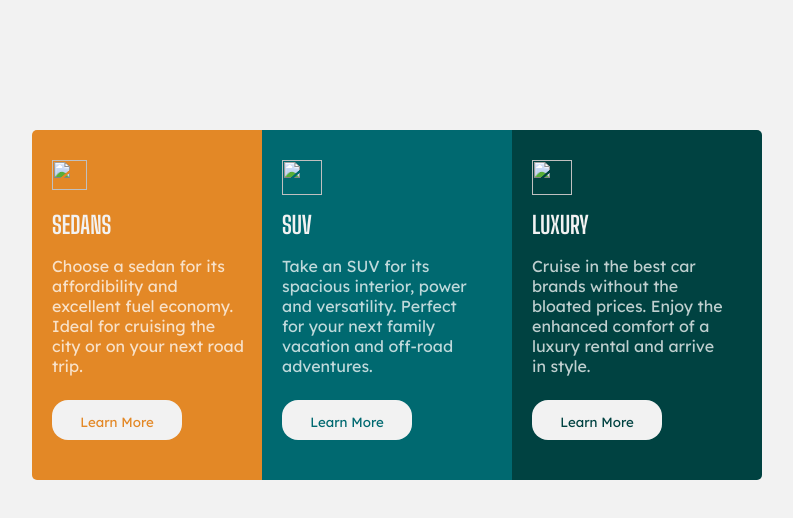
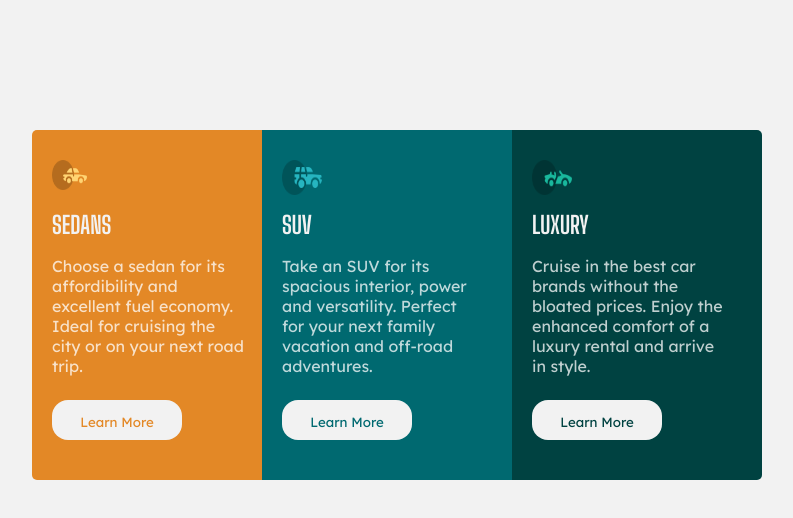
Before and after one commit to SolidEnder/3ColumnPreviewJesse.github.io, a plain HTML site: page index.html in a window 1280 px wide. Shown: the whole page, without its empty margins (208-1001 px from the left). Drawn offline with Linux system fonts and the light colour scheme.

Commit message:
Updated image paths and code formatting

```diff
--- a/index.html
+++ b/index.html
@@ -1,4 +1,5 @@
 <!DOCTYPE html>
+<link rel="icon" href="favicon-32x32.png">
 <link rel="stylesheet" href="3ColumnPreview.css">
 <link rel="preconnect" href="https://fonts.googleapis.com">
 <link rel="preconnect" href="https://fonts.gstatic.com" crossorigin>
@@ -7,26 +8,26 @@
 <html>
 	<body>
     <div id="sedanContainer">
-    	<img src="file:///C:/Users/bryan/OneDrive/Documents/3ColumnPreview/sedanIcon.svg" id="sedanImg"/>
+    	<img src="sedanIcon.png" id="sedanImg"/>
     	<h2 id="sedanHead">SEDANS</h2>
     	<p id="sedanDetails">Choose a sedan for its affordibility and excellent fuel economy. Ideal
     	for cruising the city or on your next road trip.</p>
     	<button id="sedanBtn">
-    		<p id="sBtnTxt">Learn More</p>
+    	  <p id="sBtnTxt">Learn More</p>
     	</button>
     </div>
     <div id="suvContainer">
-			<img src="file:///C:/Users/bryan/OneDrive/Documents/3ColumnPreview/suvIcon.svg" id="suvImg"/>
-    	<h2 id="suvHead">SUV</h2>
+      <img src="suvIcon.png" id="suvImg"/>
+      <h2 id="suvHead">SUV</h2>
       <p id="suvDetails">Take an SUV for its spacious interior, power and versatility.
       Perfect for your next family vacation and off-road adventures.</p>
       <button id="suvBtn">
-				<p id="suvBtnTxt">Learn More</p>
+	<p id="suvBtnTxt">Learn More</p>
       </button>
     </div>
     <div id="luxuryContainer">
-    	<img src="file:///C:/Users/bryan/OneDrive/Documents/3ColumnPreview/luxuryIcon.svg" id="luxuryImg">
-    	<h2 id="luxuryHead">LUXURY</h2>
+      <img src="luxuryIcon.png" id="luxuryImg">
+      <h2 id="luxuryHead">LUXURY</h2>
       <p id="luxuryDetails">Cruise in the best car brands without the bloated
       prices. Enjoy the enhanced comfort of a luxury rental and arrive in style.</p>
       <button id="luxuryBtn">
```
